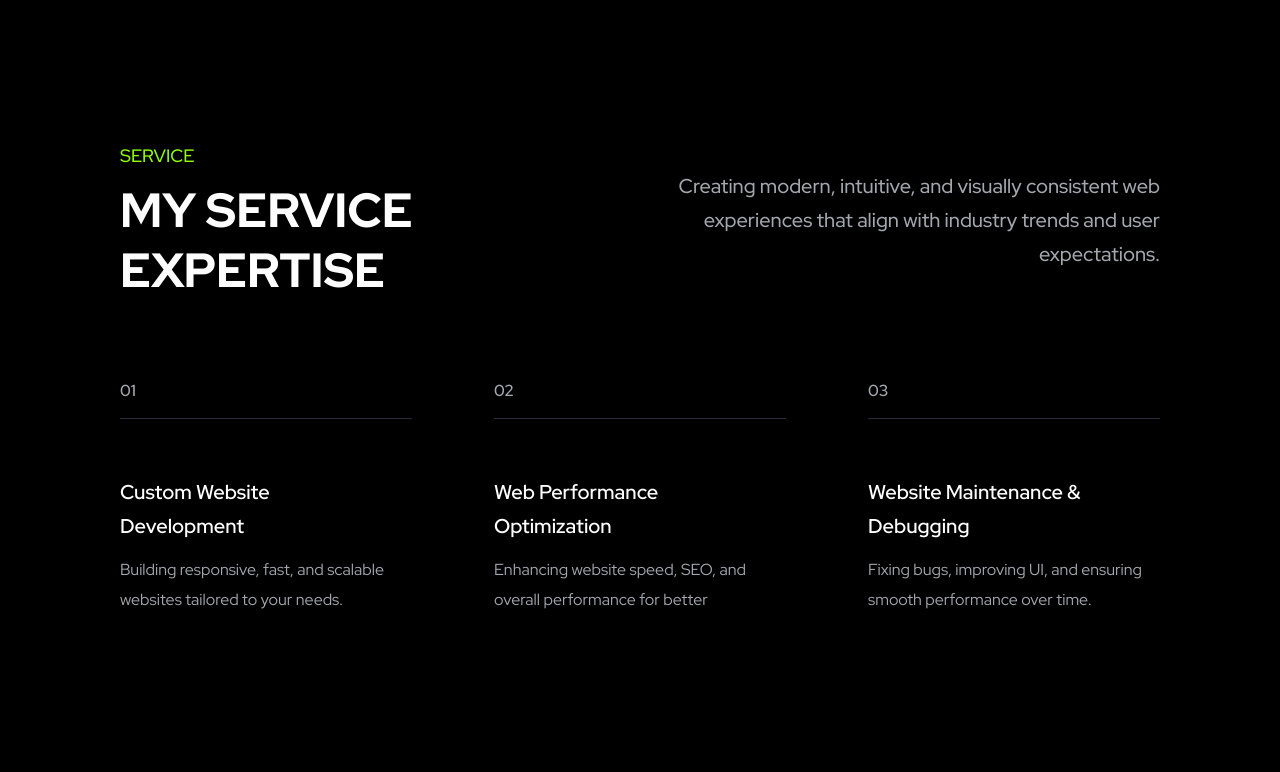
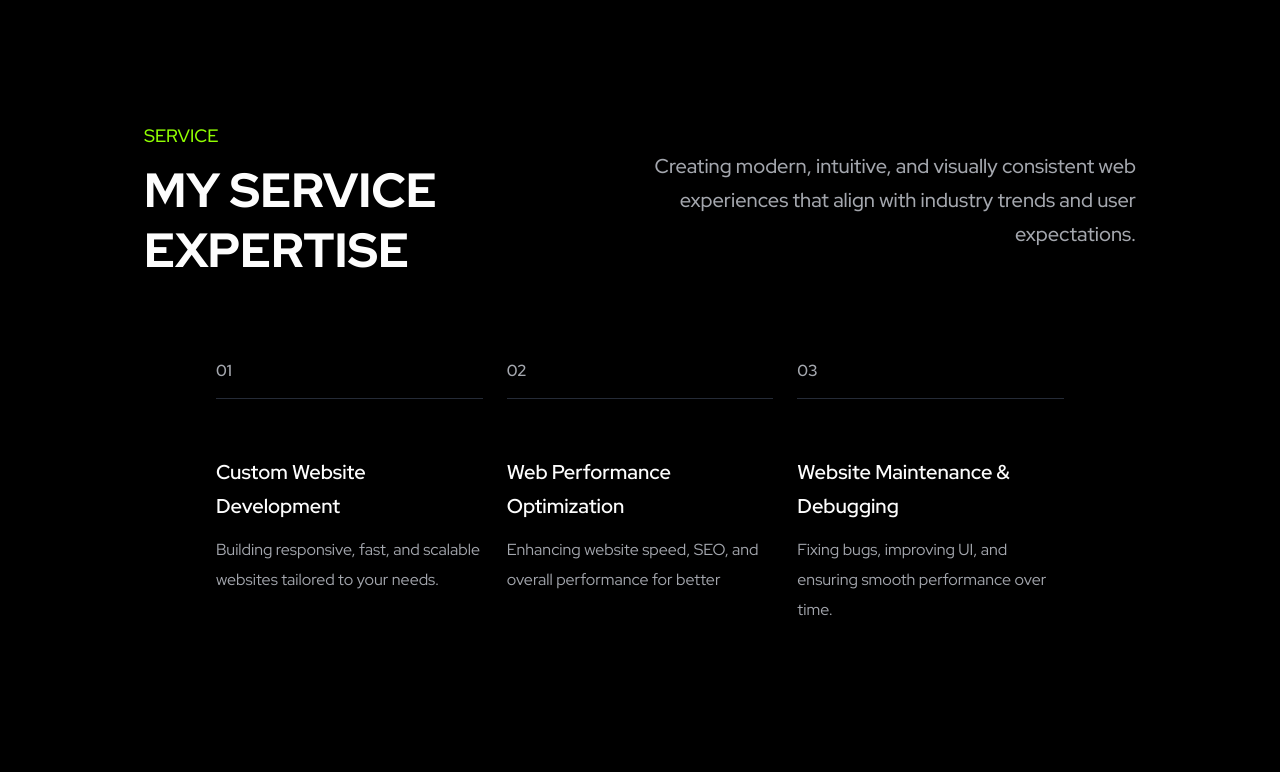
Before and after one commit to muhsinsuny/porto-suny, a Next.js app: page / in a window 1280 px wide. Shown: the part 740-1512 px from the top of the page. Built offline with nearby package versions, Linux system fonts and the light colour scheme; some icons are missing; a web font is replaced by a local one.

Commit message:
fix: update Hero button link and improve pointer events for better interaction

```diff
--- a/src/home/partials/hero.tsx
+++ b/src/home/partials/hero.tsx
@@ -33,9 +33,9 @@ export const Hero = () => {
             </p>
             <Button
               asChild
-              className='md:text-md-bold bg-primary-200 hover:bg-primary-300 text-sm-bold mt-14 h-14 w-full p-2 px-8 py-4 font-bold text-neutral-950 md:mt-15 md:w-75'
+              className='md:text-md-bold bg-primary-200 hover:bg-primary-300 text-sm-bold mt-14 h-14 w-full p-2 px-8 py-4 font-bold text-neutral-950 hover:cursor-pointer md:z-100 md:mt-15 md:w-75'
             >
-              <Link href='#'>HIRE ME</Link>
+              <Link href='#contact'>HIRE ME</Link>
             </Button>
           </div>
         </div>
@@ -58,8 +58,8 @@ export const Hero = () => {
               priority={true}
               loading='eager'
             />
-            <div className='to-primary-75 from-primary-300 absolute top-0 left-1/2 z-20 h-full w-2/3 overflow-hidden bg-gradient-to-b md:absolute md:top-0 md:right-1/2 md:z-10 md:h-[700] md:w-1/2'></div>
-            <div className='from-base-background to-white-950 absolute top-0 left-0 z-20 ml-2 h-full w-1/2 bg-gradient-to-b md:absolute md:top-0 md:right-1/2 md:z-10 md:h-[700] md:w-1/2'></div>
+            <div className='to-primary-75 from-primary-300 pointer-events-none absolute top-0 left-1/2 z-20 h-full w-2/3 overflow-hidden bg-gradient-to-b md:absolute md:top-0 md:right-1/2 md:z-10 md:h-[700] md:w-1/2'></div>
+            <div className='from-base-background to-white-950 pointer-events-none absolute top-0 left-0 z-20 ml-2 h-full w-1/2 bg-gradient-to-b md:absolute md:top-0 md:right-1/2 md:z-10 md:h-[700] md:w-1/2'></div>
           </div>
 
           {/* Stiker */}
@@ -108,9 +108,9 @@ export const Hero = () => {
       </div>
 
       {/* horizontal line nav */}
-      <div className='absolute top-20 bottom-0 left-0 w-full overflow-hidden border-t border-neutral-800 md:absolute md:top-20 md:z-35 md:overflow-hidden md:px-0'></div>
+      <div className='pointer-events-none absolute top-20 bottom-0 left-0 w-full overflow-hidden border-t border-neutral-800 md:absolute md:top-20 md:z-35 md:overflow-hidden md:px-0'></div>
       {/* horizontal line bottom hero */}
-      <div className='absolute top-130 left-0 -z-10 w-full border-t border-neutral-800 md:absolute md:top-173 md:z-35'></div>
+      <div className='pointer-events-none absolute top-130 left-0 -z-10 w-full border-t border-neutral-800 md:absolute md:top-173 md:z-35'></div>
     </section>
   );
 };
--- a/src/home/partials/service.tsx
+++ b/src/home/partials/service.tsx
@@ -5,8 +5,8 @@ import ServiceCards from '@/components/ui/serviceCards';
 const Service = () => {
   return (
     <>
-      <div className='relative mt-20 flex w-full flex-col overflow-hidden'>
-        <header className='custom-container flex h-59 w-full flex-col md:px-24'>
+      <div className='custom-container relative mt-15 flex w-full flex-col overflow-hidden md:px-24'>
+        <header className='custom-container flex h-59 w-full flex-col'>
           <div className='flex-between flex md:flex-row'>
             <div className='flex flex-col justify-between gap-4 md:flex-row md:items-center'>
               <div className='flex flex-col gap-2'>
```
